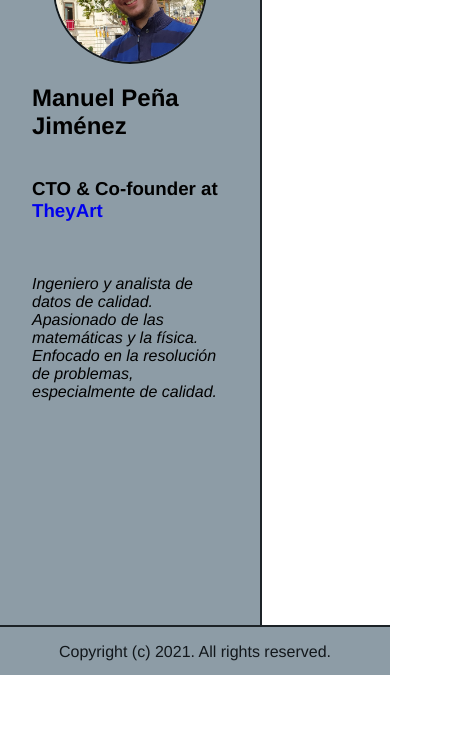
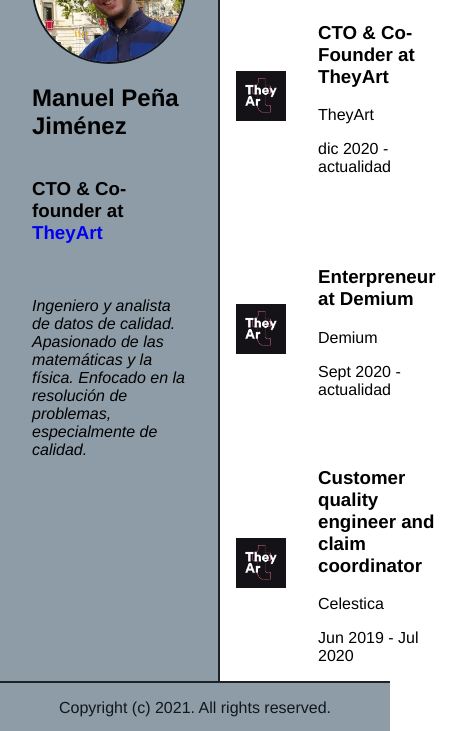
Before and after one commit to MaCnuel/Website-Reto-1, a plain HTML site: page index.html in a window 390 px wide. Shown: the part 169-900 px from the top of the page, 451 px wide, since content can reach past the window. Before the commit the page ends 844 px from the top, so only its background shows below. Drawn offline with Linux system fonts and the light colour scheme.

Commit message:
Index done. Lack responsive

```diff
--- a/index.html
+++ b/index.html
@@ -31,8 +31,54 @@
 
             </article>
         </aside>
-        <section>
-            <header><h1>Last Working Experience</h1></header>
+        <section class="grid_section">
+            <div>
+                <header>
+                    <h1>Last Working Experience</h1>
+                </header>
+            </div>
+            <div>
+                <ul>
+                    <li>
+                        <div>
+                            <img src="/img/theyart.png" alt="TheyArt">
+                        </div>
+                        <div>
+
+                            <header>
+                                <h3>CTO & Co-Founder at TheyArt</h3>
+                            </header>
+                            <p>TheyArt</p>
+                            <p>dic 2020 - actualidad</p>
+                        </div>
+                    </li>
+                    <li>
+                        <div>
+                            <img src="/img/theyart.png" alt="TheyArt">
+                        </div>
+                        <div>
+                            <header>
+                                <h3>Enterpreneur at Demium</h3>
+                            </header>
+                            <p>Demium</p>
+                            <p>Sept 2020 - actualidad</p>
+                        </div>
+                    </li>
+                    <li>
+                        <div>
+                            <img src="/img/theyart.png" alt="TheyArt">
+                        </div>
+                        <div>
+                            <header>
+                                <h3>Customer quality engineer and claim coordinator</h3>
+                            </header>
+                            <p>Celestica</p>
+                            <p>Jun 2019 - Jul 2020</p>
+                        </div>
+
+                    </li>
+                </ul>
+            </div>
         </section>
     </main>
     <footer>
--- a/styles.css
+++ b/styles.css
@@ -135,8 +135,8 @@ footer div {
 
 .index {
 	height: 100%;
-	display: grid;
-	grid-template-columns: auto 1fr;
+	display: flex;
+	flex-direction: row;
 }
 /* Aside */
 
@@ -161,8 +161,34 @@ footer div {
 }
 
 /* Section */
-section {
+.grid_section {
+	width: 100%;
+	display: grid;
+	grid-template-rows: auto, 1fr;
+}
+
+.grid_section div {
+	justify-self: center;
+}
+
+.grid_section > div:first-child {
+	min-height: 100px;
+}
+
+.grid_section ul {
+	display: grid;
+	grid-template-rows: repeat(3, 1fr);
+}
+.grid_section li {
 	display: flex;
-	flex-direction: column;
+	flex-direction: row;
 	align-items: center;
 }
+.grid_section li > div {
+	justify-content: center;
+	padding: 0 1rem;
+}
+.grid_section img {
+	width: 50px;
+	height: 50px;
+}
```
Also changed, not shown: img/theyart.png (added).
